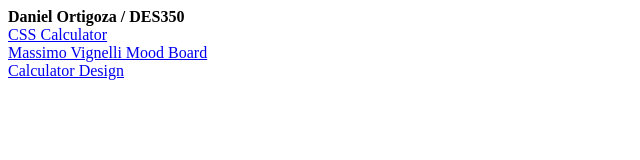
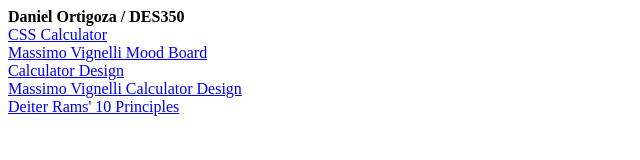
Before and after one commit to dortig2/DES350, a plain HTML site: page index.html in a window 1280 px wide. Shown: the whole page, without its empty margins (0-640 px from the left). Drawn offline with Linux system fonts and the light colour scheme.

Commit message:
Update index.html

```diff
--- a/index.html
+++ b/index.html
@@ -10,5 +10,7 @@
 	<a href="calculator_css.html" target="_self">CSS Calculator</a><br>
 	<a href="MassimoVignelli_MoodBoard.jpg" target="_self">Massimo Vignelli Mood Board</a><br>
 	<a href="calculatordesign.jpg" target="_self">Calculator Design</a><br>
+	<a href="MassimoCalculator.html" target="_self">Massimo Vignelli Calculator Design</a><br>
+	<a href="DeiterRams10Principles.html" target="_self">Deiter Rams' 10 Principles</a><br>
 </body>
 </html>
```
